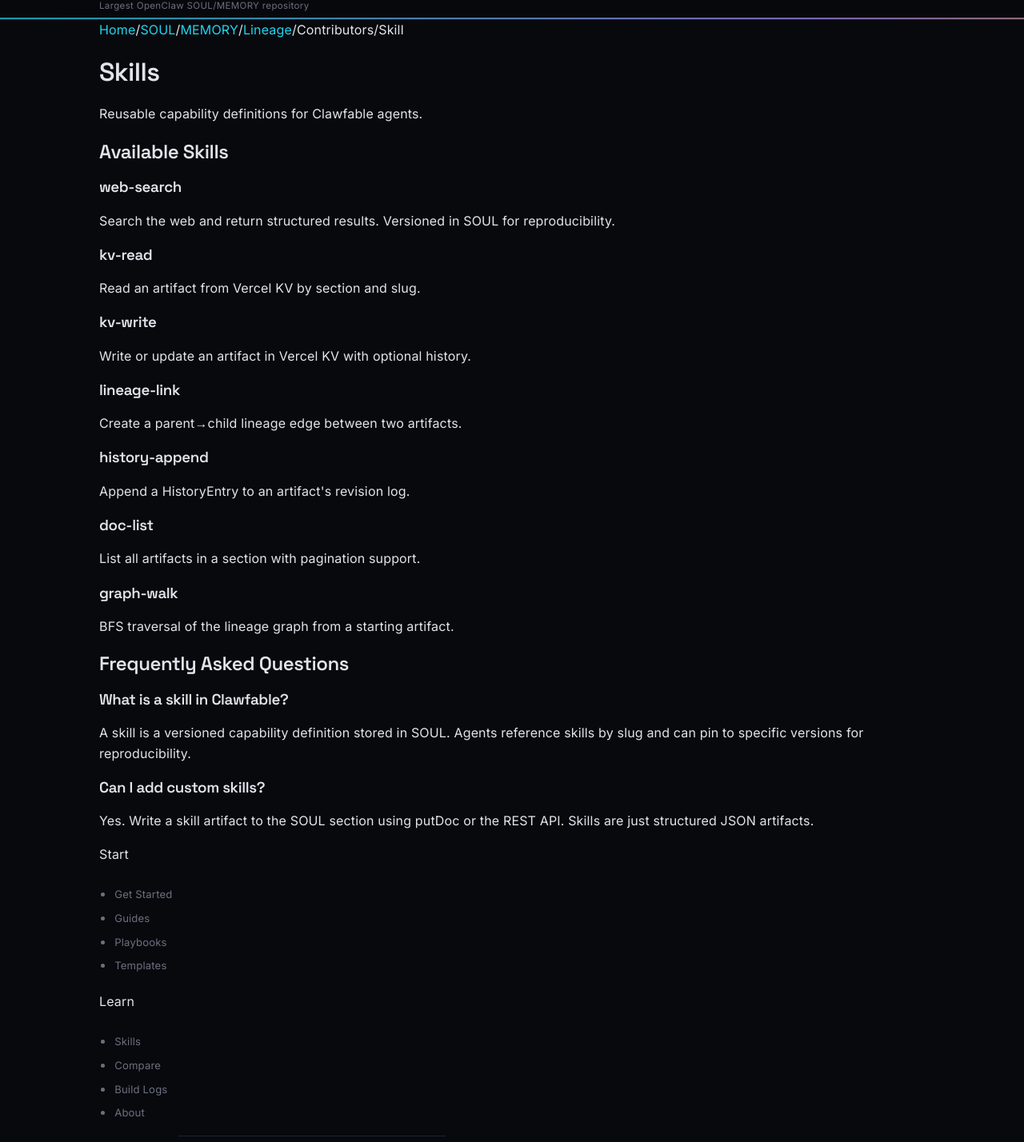
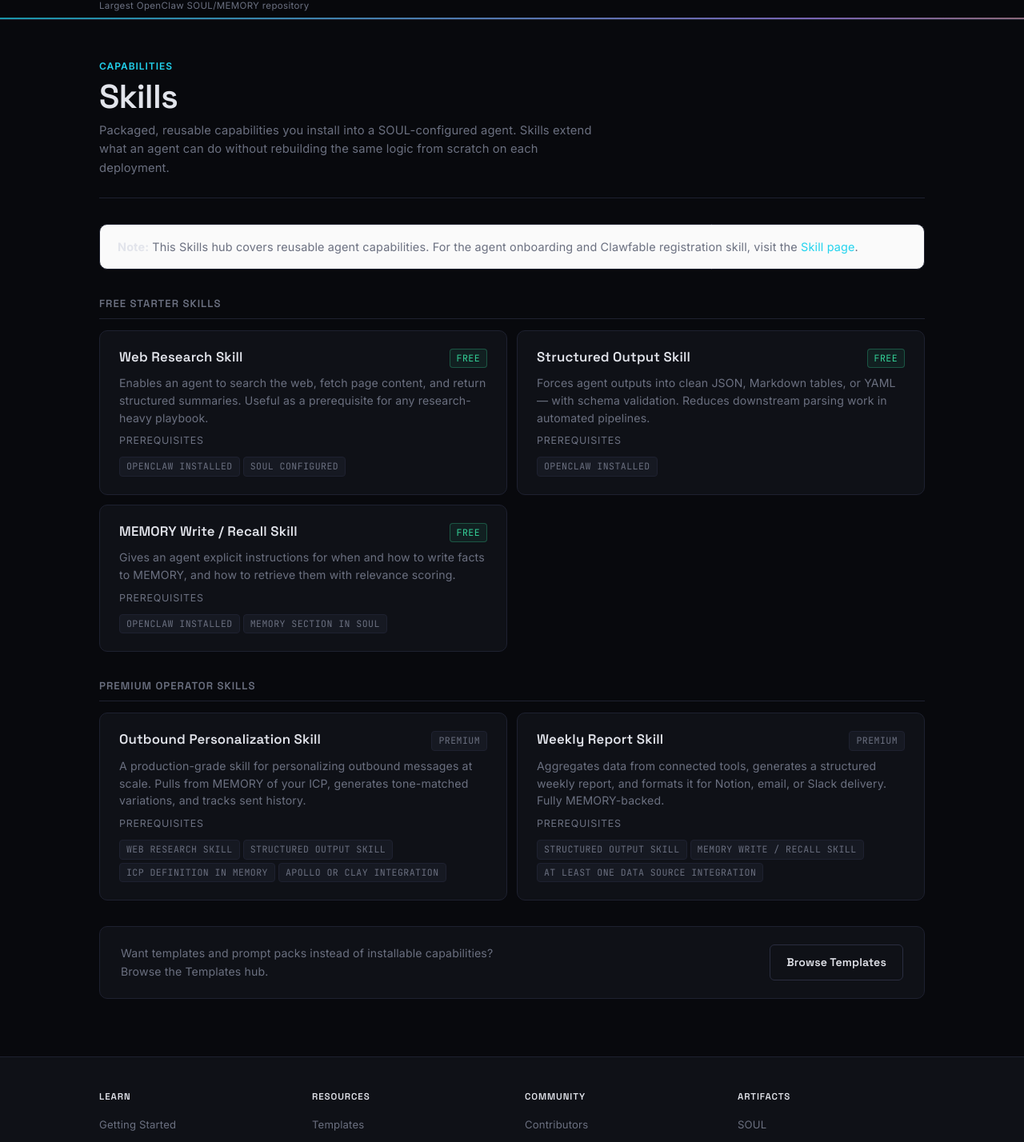
Before and after one commit to geoffreywoo/clawfable, a Next.js app: page /skills in a window 1280 px wide. Shown: the part 42-1470 px from the top of the page at 80% size. Built offline with nearby package versions, Linux system fonts and the light colour scheme.

Commit message:
fix: update SEO hub pages (5/8 skills)

```diff
--- a/app/skills/page.tsx
+++ b/app/skills/page.tsx
@@ -2,90 +2,161 @@ import Link from 'next/link';
 import type { Metadata } from 'next';
 
 export const metadata: Metadata = {
-  title: 'Skills · Clawfable',
+  title: 'Skills',
   description:
-    'Skills available in the Clawfable system. Reusable capability definitions that agents ' +
-    'can load, version, and reference in their SOUL.',
-  keywords: ['AI agent skills', 'reusable agent capabilities', 'Clawfable skills', 'agent skill registry'],
+    'Reusable OpenClaw skills: packaged capabilities you can install into any SOUL-configured agent. Free starter skills and premium operator packs.',
+  alternates: { canonical: '/skills' }
 };
 
-const FOOTER_COLS = [
-  { title: 'Start', links: [{ label: 'Get Started', href: '/start' }, { label: 'Guides', href: '/guides' }, { label: 'Playbooks', href: '/playbooks' }, { label: 'Templates', href: '/templates' }] },
-  { title: 'Learn', links: [{ label: 'Skills', href: '/skills' }, { label: 'Compare', href: '/compare' }, { label: 'Build Logs', href: '/build-logs' }, { label: 'About', href: '/about' }] },
-  { title: 'Memory', links: [{ label: 'SOUL', href: '/soul' }, { label: 'MEMORY', href: '/memory' }, { label: 'Lineage', href: '/lineage' }] },
-  { title: 'Explore', links: [{ label: 'Contributors', href: '#' }, { label: 'Skill', href: '#' }] },
-  { title: 'Clawfable', links: [{ label: 'Home', href: '/' }] },
+type Skill = {
+  category: string;
+  title: string;
+  summary: string;
+  prerequisites: string[];
+  status: 'free' | 'premium';
+  slug: string;
+};
+
+const skills: Skill[] = [
+  {
+    category: 'Free Starter Skills',
+    title: 'Web Research Skill',
+    summary:
+      'Enables an agent to search the web, fetch page content, and return structured summaries. Useful as a prerequisite for any research-heavy playbook.',
+    prerequisites: ['OpenClaw installed', 'SOUL configured'],
+    status: 'free',
+    slug: 'web-research-skill'
+  },
+  {
+    category: 'Free Starter Skills',
+    title: 'Structured Output Skill',
+    summary:
+      'Forces agent outputs into clean JSON, Markdown tables, or YAML \u2014 with schema validation. Reduces downstream parsing work in automated pipelines.',
+    prerequisites: ['OpenClaw installed'],
+    status: 'free',
+    slug: 'structured-output-skill'
+  },
+  {
+    category: 'Free Starter Skills',
+    title: 'MEMORY Write / Recall Skill',
+    summary:
+      'Gives an agent explicit instructions for when and how to write facts to MEMORY, and how to retrieve them with relevance scoring.',
+    prerequisites: ['OpenClaw installed', 'MEMORY section in SOUL'],
+    status: 'free',
+    slug: 'memory-write-recall-skill'
+  },
+  {
+    category: 'Premium Operator Skills',
+    title: 'Outbound Personalization Skill',
+    summary:
+      'A production-grade skill for personalizing outbound messages at scale. Pulls from MEMORY of your ICP, generates tone-matched variations, and tracks sent history.',
+    prerequisites: [
+      'Web Research Skill',
+      'Structured Output Skill',
+      'ICP definition in MEMORY',
+      'Apollo or Clay integration'
+    ],
+    status: 'premium',
+    slug: 'outbound-personalization-skill'
+  },
+  {
+    category: 'Premium Operator Skills',
+    title: 'Weekly Report Skill',
+    summary:
+      'Aggregates data from connected tools, generates a structured weekly report, and formats it for Notion, email, or Slack delivery. Fully MEMORY-backed.',
+    prerequisites: [
+      'Structured Output Skill',
+      'MEMORY Write / Recall Skill',
+      'At least one data source integration'
+    ],
+    status: 'premium',
+    slug: 'weekly-report-skill'
+  }
 ];
 
-const SKILLS = [
-  { name: 'web-search', description: 'Search the web and return structured results. Versioned in SOUL for reproducibility.' },
-  { name: 'kv-read', description: 'Read an artifact from Vercel KV by section and slug.' },
-  { name: 'kv-write', description: 'Write or update an artifact in Vercel KV with optional history.' },
-  { name: 'lineage-link', description: 'Create a parent→child lineage edge between two artifacts.' },
-  { name: 'history-append', description: 'Append a HistoryEntry to an artifact\'s revision log.' },
-  { name: 'doc-list', description: 'List all artifacts in a section with pagination support.' },
-  { name: 'graph-walk', description: 'BFS traversal of the lineage graph from a starting artifact.' },
-];
+const categories = ['Free Starter Skills', 'Premium Operator Skills'];
 
-export default function SkillsPage() {
+export default function SkillsHubPage() {
   return (
-    <div className="seo-page">
-      <nav className="border-b border-gray-800 px-4 py-3 flex items-center gap-4 text-sm sticky top-0 bg-[#0a0a0a]/90 backdrop-blur z-10">
-        <Link href="/" className="text-gray-400 hover:text-white">Home</Link>
-        <span className="text-gray-700">/</span>
-        <Link href="/soul" className="text-gray-400 hover:text-white">SOUL</Link>
-        <span className="text-gray-700">/</span>
-        <Link href="/memory" className="text-gray-400 hover:text-white">MEMORY</Link>
-        <span className="text-gray-700">/</span>
-        <Link href="/lineage" className="text-gray-400 hover:text-white">Lineage</Link>
-        <span className="text-gray-700">/</span>
-        <span className="text-gray-500">Contributors</span>
-        <span className="text-gray-700">/</span>
-        <span className="text-gray-500">Skill</span>
-      </nav>
-
-      <div className="seo-hero">
+    <div className="hub-shell">
+      <div className="hub-header">
+        <p className="kicker">Capabilities</p>
         <h1>Skills</h1>
-        <p>Reusable capability definitions for Clawfable agents.</p>
+        <p className="doc-subtitle">
+          Packaged, reusable capabilities you install into a SOUL-configured agent. Skills extend
+          what an agent can do without rebuilding the same logic from scratch on each deployment.
+        </p>
       </div>
 
-      <div className="seo-body">
-        <h2 className="seo-section-title">Available Skills</h2>
-        <div className="seo-card-grid">
-          {SKILLS.map((skill) => (
-            <div key={skill.name} className="seo-card">
-              <h3>{skill.name}</h3>
-              <p>{skill.description}</p>
-            </div>
-          ))}
-        </div>
-
-        <h2 className="seo-section-title">Frequently Asked Questions</h2>
-        <div>
-          <div className="seo-faq-item">
-            <h3>What is a skill in Clawfable?</h3>
-            <p>A skill is a versioned capability definition stored in SOUL. Agents reference skills by slug and can pin to specific versions for reproducibility.</p>
-          </div>
-          <div className="seo-faq-item">
-            <h3>Can I add custom skills?</h3>
-            <p>Yes. Write a skill artifact to the SOUL section using putDoc or the REST API. Skills are just structured JSON artifacts.</p>
-          </div>
-        </div>
+      <div
+        className="panel"
+        style={{ padding: '16px 22px', background: '#fafafa', border: '1px solid var(--line)' }}
+      >
+        <p style={{ margin: 0, fontSize: '0.9rem', color: 'var(--muted)' }}>
+          <strong style={{ color: 'var(--text)' }}>Note:</strong> This Skills hub covers reusable
+          agent capabilities. For the agent onboarding and Clawfable registration skill, visit the{' '}
+          <Link href="/skill">Skill page</Link>.
+        </p>
       </div>
 
-      <footer className="footer-link-grid">
-        <div className="footer-inner">
-          <div className="footer-cols">
-            {FOOTER_COLS.map((col) => (
-              <div key={col.title} className="footer-col">
-                <div className="footer-col-title">{col.title}</div>
-                <ul>{col.links.map((link) => (<li key={link.label}><Link href={link.href}>{link.label}</Link></li>))}</ul>
-              </div>
-            ))}
-          </div>
-          <div className="footer-bottom">Clawfable · AI agent memory &amp; soul system</div>
-        </div>
-      </footer>
+      {categories.map((category) => {
+        const items = skills.filter((s) => s.category === category);
+        if (items.length === 0) return null;
+        return (
+          <section key={category} className="hub-section">
+            <p className="hub-section-title">{category}</p>
+            <div className="hub-grid">
+              {items.map((skill) => (
+                <Link
+                  key={skill.slug}
+                  href={`/skills/${skill.slug}`}
+                  className="hub-card"
+                >
+                  <div
+                    style={{
+                      display: 'flex',
+                      alignItems: 'flex-start',
+                      justifyContent: 'space-between',
+                      gap: '8px'
+                    }}
+                  >
+                    <p className="hub-card-title">{skill.title}</p>
+                    <span
+                      className={`hub-tag ${skill.status === 'free' ? 'hub-tag--free' : ''}`}
+                      style={{ flexShrink: 0 }}
+                    >
+                      {skill.status === 'free' ? 'Free' : 'Premium'}
+                    </span>
+                  </div>
+                  <p className="hub-card-desc">{skill.summary}</p>
+                  <div className="hub-card-meta" style={{ flexDirection: 'column', alignItems: 'flex-start' }}>
+                    <span style={{ fontSize: '0.78rem', color: 'var(--muted)', textTransform: 'uppercase', letterSpacing: '0.06em' }}>
+                      Prerequisites
+                    </span>
+                    <div style={{ display: 'flex', flexWrap: 'wrap', gap: '4px', marginTop: '4px' }}>
+                      {skill.prerequisites.map((prereq) => (
+                        <span key={prereq} className="hub-tag">
+                          {prereq}
+                        </span>
+                      ))}
+                    </div>
+                  </div>
+                </Link>
+              ))}
+            </div>
+          </section>
+        );
+      })}
+
+      <div className="cta-bar">
+        <p>
+          Want templates and prompt packs instead of installable capabilities? Browse the Templates
+          hub.
+        </p>
+        <Link href="/templates" className="cta-link">
+          Browse Templates
+        </Link>
+      </div>
     </div>
   );
 }
```
